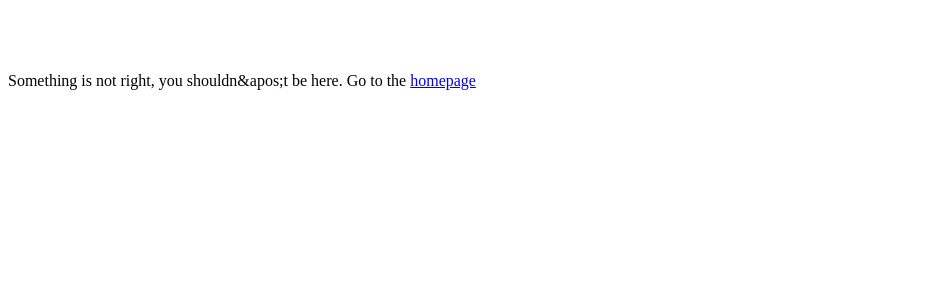
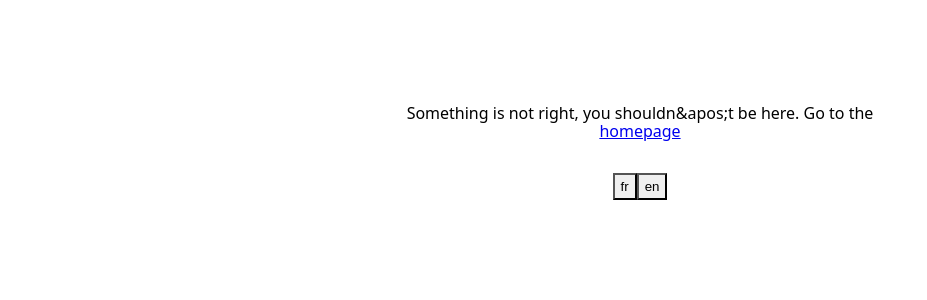
Before and after one commit to codyzu/fidelity, a React (Vite) app: page /finishLogin in a window 1280 px wide. Shown: the top 300 px of the page, without its empty margins (0-927 px from the left). Built offline with nearby package versions, Linux system fonts and the light colour scheme.

Commit message:
language switcher and layout improvements

```diff
--- a/src/app.tsx
+++ b/src/app.tsx
@@ -1,6 +1,8 @@
 import {lazy, useEffect, useState} from 'react';
 import {Outlet} from 'react-router-dom';
 import {auth} from './firebase';
+import LanguageSwitcher from './language-swicther';
+import Page from './page';
 
 const Login = lazy(async () => import('./login'));
 
@@ -16,14 +18,7 @@ function App() {
     [],
   );
 
-  return (
-    <div
-      className="font-sans text-black px-5 py-8"
-      md="mx-auto max-w-screen-md"
-    >
-      {loggedIn ? <Outlet /> : <Login />}
-    </div>
-  );
+  return <Page>{loggedIn ? <Outlet /> : <Login />}</Page>;
 }
 
 export default App;
--- /dev/null
+++ b/src/language-swicther.tsx
@@ -0,0 +1,33 @@
+import clsx from 'clsx';
+import {useTranslation} from 'react-i18next';
+
+export default function LanguageSwitcher() {
+  const {i18n} = useTranslation();
+
+  return (
+    <div className="flex justify-center mt-8">
+      <div className="flex">
+        <button
+          className={clsx(
+            'btn-sm rounded-r-none py-1',
+            i18n.language === 'fr' && 'bg-gray-6',
+          )}
+          type="button"
+          onClick={async () => i18n.changeLanguage('fr')}
+        >
+          fr
+        </button>
+        <button
+          className={clsx(
+            'btn-sm rounded-l-none py-1',
+            i18n.language === 'en' && 'bg-gray-6',
+          )}
+          type="button"
+          onClick={async () => i18n.changeLanguage('en')}
+        >
+          en
+        </button>
+      </div>
+    </div>
+  );
+}
--- a/src/login-finish.tsx
+++ b/src/login-finish.tsx
@@ -4,6 +4,7 @@ import {useEffect} from 'react';
 import {useTranslation} from 'react-i18next';
 import {Link, useNavigate} from 'react-router-dom';
 import {auth} from './firebase';
+import Page from './page';
 
 export default function LoginFinish() {
   const {t} = useTranslation();
@@ -36,19 +37,23 @@ export default function LoginFinish() {
 
   if (!linkValid) {
     return (
-      <div>
+      <Page>
         <div className="i-lucide-frown h-4rem w-4rem" />
         {t('loginLinkError')} <Link to="/">{t('homepage')}</Link>
-      </div>
+      </Page>
     );
   }
 
   if (!email) {
-    <div>
+    <Page>
       <div className="i-lucide-frown h-4rem w-4rem" />
       {t('emailNotFound')}
-    </div>;
+    </Page>;
   }
 
-  return <div className="i-lucide-loader animate-spin h-4rem w-4rem" />;
+  return (
+    <Page>
+      <div className="i-lucide-loader animate-spin h-4rem w-4rem" />;
+    </Page>
+  );
 }
--- a/src/login.tsx
+++ b/src/login.tsx
@@ -81,7 +81,6 @@ export default function Login() {
   }
 
   return (
-    <div className="flex justify-center">
     <div className="shadow-lg rounded-lg p-2 flex flex-col w-full">
       <div className="text-xl text-center m-2 mb-6">
         {t('Sign in to get started')}
@@ -149,6 +148,5 @@ export default function Login() {
         </>
       )}
     </div>
-    </div>
   );
 }
--- /dev/null
+++ b/src/page.tsx
@@ -0,0 +1,14 @@
+import {type ReactNode} from 'react';
+import LanguageSwitcher from './language-swicther';
+
+export default function Page({children}: {children: ReactNode}) {
+  return (
+    <div
+      className="font-sans text-black px-5 py-8 flex flex-col items-center"
+      md="mx-auto max-w-screen-md"
+    >
+      {children}
+      <LanguageSwitcher />
+    </div>
+  );
+}
```
Lines whose indentation alone changed are shown as unchanged.
